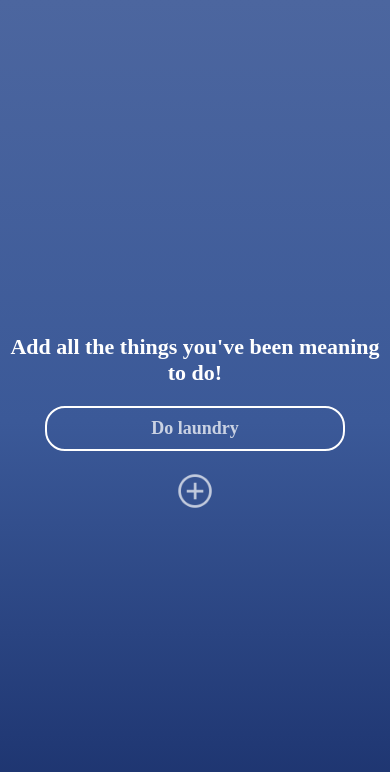
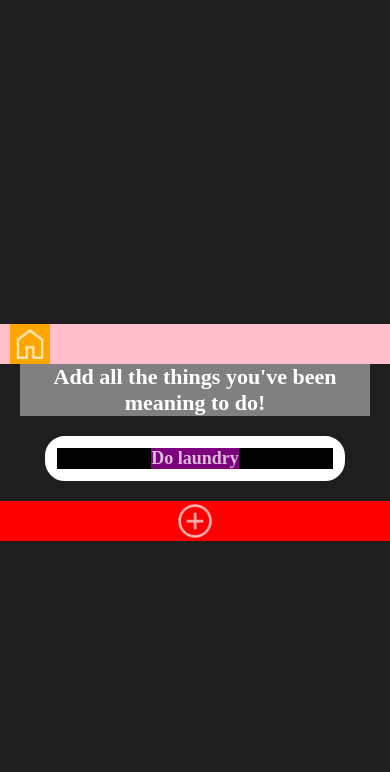
Before and after one commit to carlos-kelley/dosomething, a React Native app: screen / in a window 390 px wide. Both pictures are taken after a click on the element 360 px from the left and 20 px from the top of the page. Shown: the top 772 px of the page. Built offline with nearby package versions, Linux system fonts and the light colour scheme.

Commit message:
centering and toprowing

```diff
--- a/components/DailyTodo.js
+++ b/components/DailyTodo.js
@@ -117,8 +117,8 @@ function DailyTodo() {
   return (
     <>
       {todos && todos.length === 0 && completed === false ? (
-        <View>
-          <Text style={styles.header}>Welcome!</Text>
+        <View style={styles.todoWrapper}>
+          <Text style={styles.todo}>Welcome!</Text>
           <Text style={styles.message}>Add a Todo on the Input page.</Text>
         </View>
       ) : index !== null ? (
@@ -170,11 +170,24 @@ const styles = StyleSheet.create({
     justifyContent: 'center',
     alignItems: 'center',
   },
+  message: {
+    fontSize: 22,
+    color: 'white',
+    fontFamily: 'Avenir Next',
+    fontWeight: '600',
+    textAlignVertical: 'top',
+    textAlign: 'center',
+    marginBottom: 20,
+    // paddingHorizontal: 20,
+    marginHorizontal: 20,
+  },
   todo: {
     fontSize: 40,
     color: 'white',
     fontFamily: 'Avenir Next',
     fontWeight: 'bold',
+    textAlign: 'center',
+    marginHorizontal: 20,
   },
   buttonsContainer: {
     flexDirection: 'row',
--- a/components/NewTodo.js
+++ b/components/NewTodo.js
@@ -133,8 +133,23 @@ const NewTodo = () => {
   return (
     <TouchableWithoutFeedback onPress={Keyboard.dismiss} accessible={false}>
       <View style={styles.todoContainer}>
-        <StatusBar translucent backgroundColor="transparent" />
-        <Text style={styles.todo}>
+        <View style={styles.flexcontainer}>
+          <View style={styles.topRow}>
+            <View style={styles.inputButtonWrapper}>
+              <Image
+                source={require('./images/homeButton.png')}
+                style={{
+                  width: 40,
+                  height: 40,
+                  resizeMode: 'contain',
+                  tintColor: 'white',
+                  opacity: 0.7,
+                }}
+              />
+            </View>
+          </View>
+        </View>
+        <Text style={styles.message}>
           Add all the things you've been meaning to do!
         </Text>
         <View style={styles.inputContainer}>
@@ -191,26 +206,32 @@ const NewTodo = () => {
 };
 
 const styles = StyleSheet.create({
-  // safeArea: {
-  //   flex: 1,
-  // },
+  flexContainer: {
+    flex: 1,
+    backgroundColor: 'green',
+  },
   todoContainer: {
     flex: 1,
     justifyContent: 'center',
-    alignItems: 'center',
+    paddingTop: 20,
+    backgroundColor: '#1E1E1E',
   },
-  todo: {
+  message: {
     fontSize: 22,
     color: 'white',
     fontFamily: 'Avenir Next',
-    fontWeight: 'bold',
+    fontWeight: '600',
     textAlignVertical: 'top',
     textAlign: 'center',
     marginBottom: 20,
+    // paddingHorizontal: 20,
+    marginHorizontal: 20,
+    backgroundColor: 'gray',
   },
   buttonContainer: {
     flexDirection: 'row',
     justifyContent: 'center',
+    backgroundColor: 'red',
   },
 
   inputContainer: {
@@ -223,6 +244,7 @@ const styles = StyleSheet.create({
     alignSelf: 'center',
     marginBottom: 20,
     justifyContent: 'center',
+    backgroundColor: 'white',
   },
   textInput: {
     fontSize: 18,
@@ -230,6 +252,7 @@ const styles = StyleSheet.create({
     color: 'white',
     fontFamily: 'Avenir Next',
     textAlign: 'center',
+    backgroundColor: 'black',
   },
   placeholder: {
     color: 'rgba(255, 255, 255, 0.75)',
@@ -239,6 +262,18 @@ const styles = StyleSheet.create({
     fontFamily: 'Avenir Next',
     alignSelf: 'center',
     textAlign: 'center',
+    backgroundColor: 'purple',
+  },
+  topRow: {
+    flexDirection: 'row',
+    justifyContent: 'flex-start',
+    alignItems: 'flex-start',
+    paddingHorizontal: 10,
+    backgroundColor: 'pink',
+  },
+  inputButtonWrapper: {
+    alignSelf: 'flex-start',
+    backgroundColor: 'orange',
   },
 });
 
```
Also changed, not shown: components/images/homeButton.png (added).
